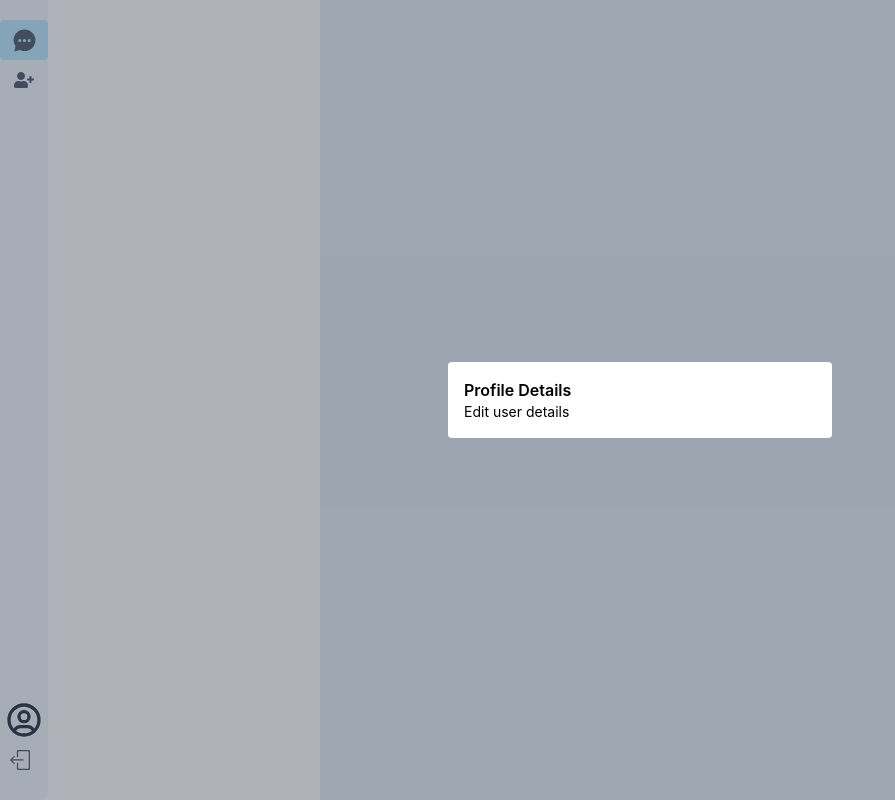
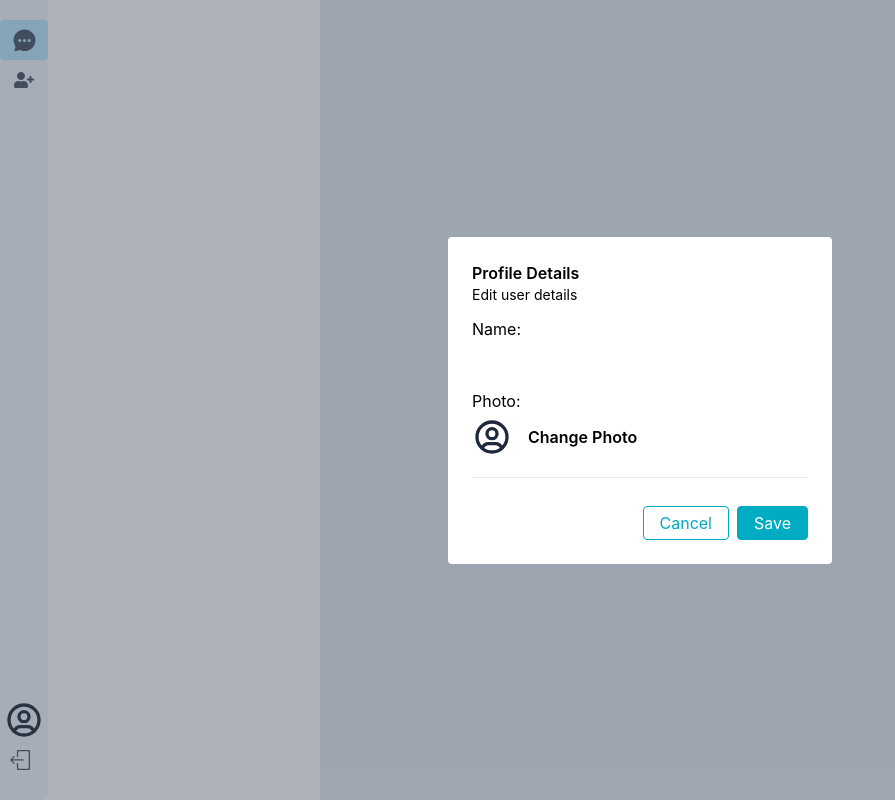
Before and after one commit to Kyaw-Min-Htway/client, a React (Create React App) app: page / in a window 1280 px wide. Both pictures are taken after a click on the button 24 px from the left and 720 px from the top of the page. Shown: the whole page, without its empty margins (0-895 px from the left). Built offline with nearby package versions, Linux system fonts and the light colour scheme; no server answers.

Commit message:
detail card

```diff
--- /dev/null
+++ b/src/components/Divider.js
@@ -0,0 +1,11 @@
+import React from 'react'
+
+const Divider = () => {
+  return (
+    <div className='p-[0.5px] bg-slate-200 my-1'>
+
+    </div>
+  )
+}
+
+export default Divider
--- a/src/components/EditUserDetails.js
+++ b/src/components/EditUserDetails.js
@@ -1,14 +1,122 @@
-import React from 'react'
+import React, { useEffect, useState, useRef } from 'react'
+import Avatar from './Avatar'
+import uploadFile from '../helpers/uploadFile'
+import Divider from './Divider'
 
-const EditUserDetails = ({onClose, data}) =>{
+const EditUserDetails = ({ onClose, user }) => {
+  const [data, setData] = useState({
+    name: user?.name || "",
+    profile_pic: user?.profile_pic || ""
+  })
+
+  const uploadPhotoRef = useRef()
+
+  useEffect(() => {
+    setData((prev) => ({
+      ...prev,
+      ...user
+    }))
+  }, [user])
+
+  const handleOnChange = (e) => {
+    const { name, value } = e.target
+    setData((prev) => ({
+      ...prev,
+      [name]: value
+    }))
+  }
+
+  const handleUploadPhoto = async (e) => {
+    const file = e.target.files[0]
+    if (!file) return
+
+    const uploadPhoto = await uploadFile(file)
+    setData((prev) => ({
+      ...prev,
+      profile_pic: uploadPhoto?.url
+    }))
+  }
+
+  const handleOpenUploadPhoto = () => {
+    uploadPhotoRef.current.click()
+  }
+
+  const handleSubmit = (e) => {
+    e.preventDefault()
+    e.stopPropagation()
+    console.log("Updated Data:", data)
+    // TODO: dispatch Redux action or call API here
+    onClose()
+  }
+
   return (
     <div className='fixed top-0 left-0 bottom-0 right-0 bg-gray-700 bg-opacity-40 flex justify-center items-center'>
-        <div className='bg-white p-4 m-1 rounded w-full max-w-sm'>
-            <h2 className='font-semibold'>Profile Details</h2>
-            <p className='text-sm'>Edit user details</p>
-        </div>
+      <div className='bg-white p-6 m-1 rounded w-full max-w-sm'>
+        <h2 className='font-semibold'>Profile Details</h2>
+        <p className='text-sm'>Edit user details</p>
+
+        <form className='grid gap-3 mt-3' onSubmit={handleSubmit}>
+          {/* Name Input */}
+          <div className='flex flex-col gap-1'>
+            <label htmlFor='name'>Name:</label>
+            <input
+              type='text'
+              id='name'
+              name='name'
+              value={data.name}
+              onChange={handleOnChange}
+              className='w-full py-1 px-2 focus:outline-primary border-0.5'
+            />
+          </div>
+
+          {/* Profile Photo */}
+          <div>
+            <div>Photo:</div>
+            <div className='my-1 flex items-center gap-4'>
+              <Avatar
+                width={40}
+                height={40}
+                imageUrl={data?.profile_pic}
+                name={data?.name}
+              />
+              <button
+                type="button"
+                className='font-semibold'
+                onClick={handleOpenUploadPhoto}
+              >
+                Change Photo
+              </button>
+              <input
+                type='file'
+                className='hidden'
+                ref={uploadPhotoRef}
+                onChange={handleUploadPhoto}
+              />
+            </div>
+          </div>
+
+          <Divider />
+
+          {/* Action Buttons */}
+          <div className='flex gap-2 w-fit ml-auto mt-3'>
+            <button
+              type="button"
+              onClick={onClose}
+              className='border-primary border text-primary px-4 py-1 rounded hover:bg-primary hover:text-white'
+            >
+              Cancel
+            </button>
+            <button
+              type="submit"
+              className='border-primary bg-primary text-white border px-4 py-1 rounded hover:bg-secondary'
+            >
+              Save
+            </button>
+          </div>
+        </form>
+      </div>
     </div>
   )
 }
 
-export default EditUserDetails
+export default React.memo(EditUserDetails)
--- a/src/components/Sidebar.js
+++ b/src/components/Sidebar.js
@@ -46,7 +46,7 @@ const Sidebar = () => {
         {/**edit user details */}
         {
             editUserOpen && (
-                <EditUserDetails onClose={() => setEditUserOpen(false)} data={user}/>
+                <EditUserDetails onClose={() => setEditUserOpen(false)} user={user}/>
             )
         }
     </div>
```
